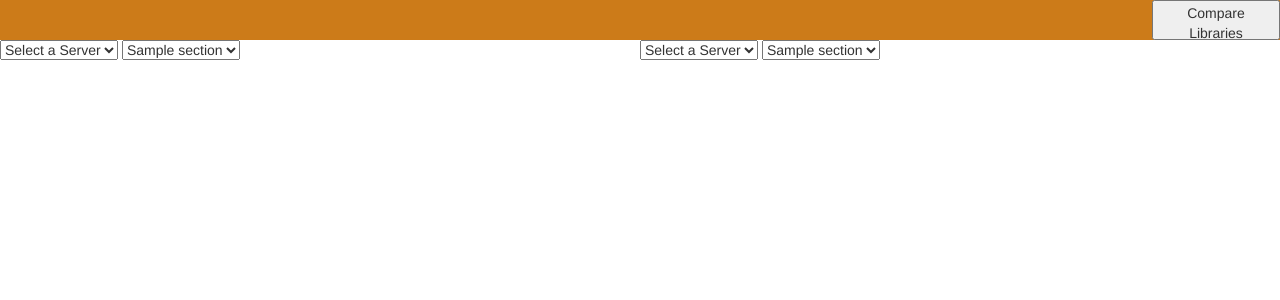
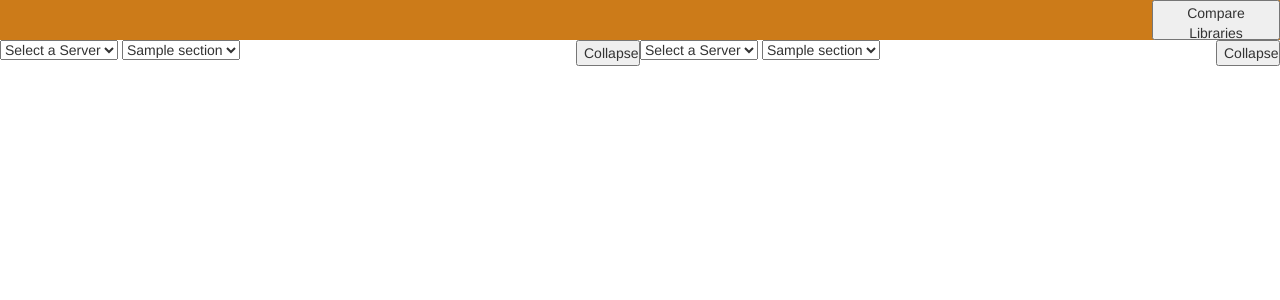
Before and after one commit to tdorsey/plexsync, a Flask app: template templates/home.html in a window 1280 px wide. Shown: the top 300 px of the page. Run offline with Flask 2, Linux system fonts and the light colour scheme; the template is opened without the code that fills it: most values are stand-ins (such as "Sample title", 1, 10 or a date in 2020); some libraries are stand-ins or nearby versions.

Commit message:
Make results collapsible

```diff
--- a/static/main.js
+++ b/static/main.js
@@ -33,6 +33,7 @@
         var serverA = $("#serverA").val();
         var serverB = $("#serverB").val();
         var section = $("#section").val();
+        $("#results").show();
         var endpoint = $SCRIPTROOT + '/compareResults/' + serverA + '/' + serverB + '/' + section
         $.get(endpoint, { yourServerName : serverA, theirServerName : serverB, sectionName : section },
             function(response) {
@@ -61,4 +62,5 @@
       $(".server").prepend(new Option("Select a Server", null, true, true));
       $(".server").change(onSelectServer);
       $(".section").change(onSelectSection);
+      $(".results").hide();
       });
--- a/templates/home.html
+++ b/templates/home.html
@@ -4,6 +4,7 @@
     <button type="button" onclick="compareLibraries()">Compare Libraries</button>
 </div>
 <div id="server1" class="media_list">
+    <button data-toggle="collapse" data-target="#server1_results">Collapse</button>
     <select class="server" id="serverA">
         {% for server in server_list %}
             <option value="{{ server }}">{{ server }}</option>
@@ -15,10 +16,11 @@
             <option value="{{ section.title }}">{{ section.title }}</option>
         {% endfor %}
     </select>
-    <ul class="media" />
+    <ul id="server1_results" class="media collapse in" />
 </div>
 
 <div id="server2" class="media_list">
+    <button data-toggle="collapse" data-target="#server2_results">Collapse</button>
     <select class="server" id="serverB">
         {% for server in server_list %}
             <option value="{{ server }}">{{ server }}</option>
@@ -30,10 +32,11 @@
             <option value="{{ section.title }}">{{ section.title }}</option>
         {% endfor %}
     </select>
-    <ul class="media" />
+    <ul id="server2_results" class="media collapse in" />
 </div>
 <div class="results">
-    <ul id="resultList" />
+     <button data-toggle="collapse" data-target="#resultList">Collapse</button>
+    <ul id="resultList" class="media collapse in" />
  </div>
 <div class="messages" />
 {% endblock %}
```
